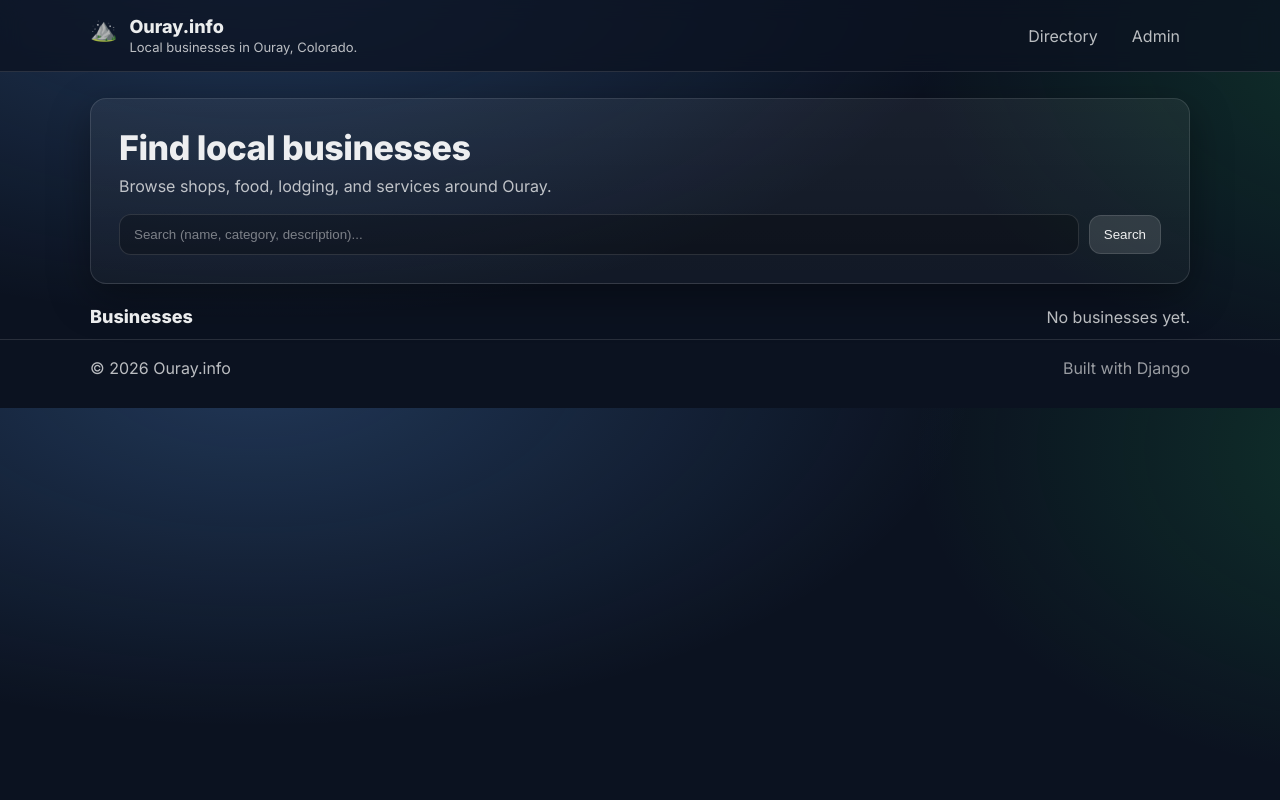
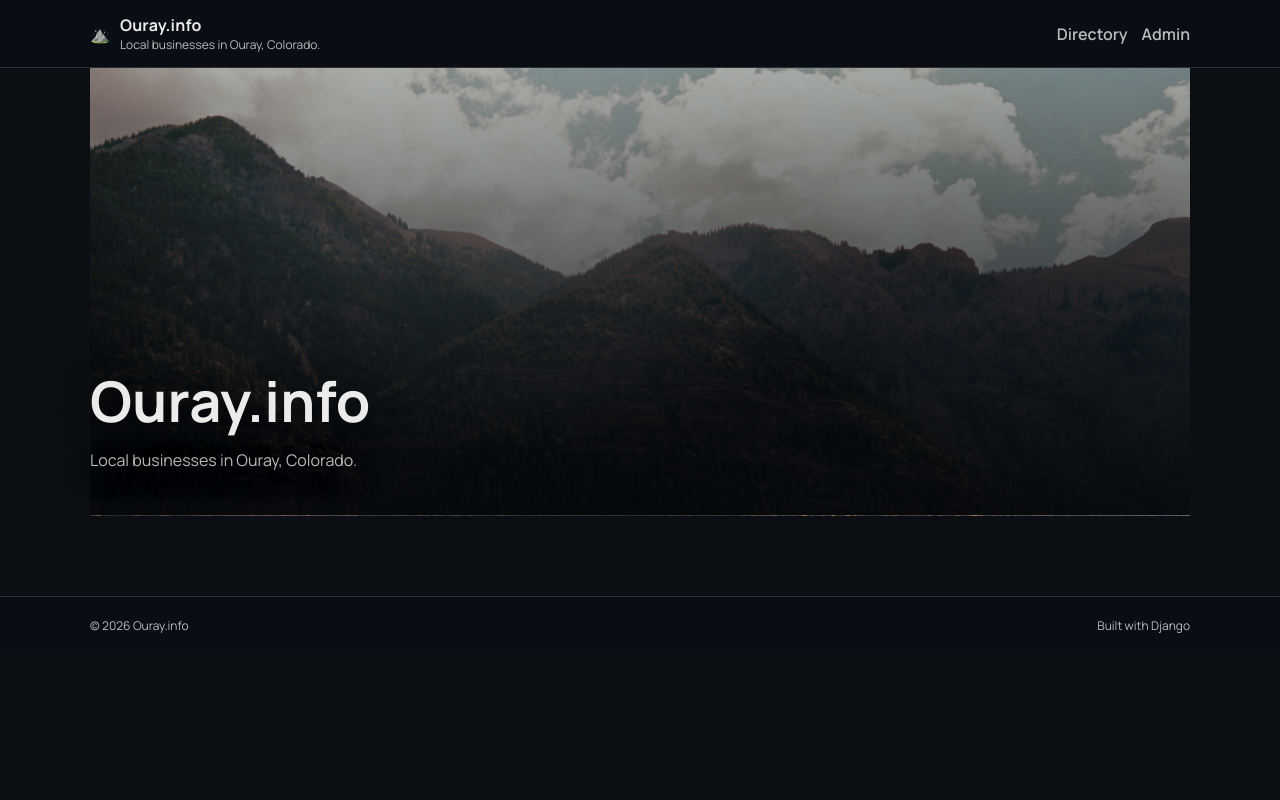
Before and after one commit to cavanpasek/ouray-info, a Django app: page / in a window 1280 px wide. Run offline with Django 5.2, Linux system fonts and the light colour scheme; data that the repository does not hold is empty.

Commit message:
Adding in image in backround

```diff
--- a/directory/static/directory/css/site.css
+++ b/directory/static/directory/css/site.css
@@ -1,205 +1,198 @@
-/* ---- Base ---- */
-:root {
-  --bg: #0b1220;
-  --panel: rgba(255,255,255,0.06);
-  --panel-2: rgba(255,255,255,0.08);
+:root{
+  --bg: #0b0f14;
   --text: rgba(255,255,255,0.92);
   --muted: rgba(255,255,255,0.72);
-  --border: rgba(255,255,255,0.12);
-  --shadow: 0 14px 40px rgba(0,0,0,0.35);
-  --radius: 16px;
+  --card: rgba(20, 26, 34, 0.55);
+  --stroke: rgba(255,255,255,0.14);
+  --shadow: 0 20px 60px rgba(0,0,0,0.45);
 }
 
-* { box-sizing: border-box; }
-body {
-  margin: 0;
-  font-family: Inter, system-ui, -apple-system, "Segoe UI", Roboto, Arial, sans-serif;
-  background: radial-gradient(1200px 600px at 20% -10%, rgba(96,165,250,0.25), transparent 60%),
-              radial-gradient(900px 600px at 110% 10%, rgba(34,197,94,0.18), transparent 55%),
-              var(--bg);
+*{ box-sizing: border-box; }
+html, body{ height: 100%; }
+body{
+  margin:0;
+  font-family: "Manrope", system-ui, -apple-system, Segoe UI, Roboto, Arial, sans-serif;
+  background: var(--bg);
   color: var(--text);
 }
 
-/* ---- Layout helpers ---- */
-.container {
-  width: min(1100px, calc(100% - 48px));
+/* Header can stay simple */
+.site-header{
+  position: sticky;
+  top: 0;
+  z-index: 50;
+  backdrop-filter: blur(10px);
+  -webkit-backdrop-filter: blur(10px);
+  background: rgba(10, 14, 20, 0.45);
+  border-bottom: 1px solid var(--stroke);
+}
+.container{
+  width: min(1100px, calc(100% - 32px));
   margin: 0 auto;
 }
+.header-inner{
+  display:flex;
+  align-items:center;
+  justify-content:space-between;
+  padding: 14px 0;
+}
+.brand{
+  display:flex;
+  gap: 10px;
+  text-decoration:none;
+  color: var(--text);
+  align-items:center;
+}
+.brand-name{ font-weight: 800; letter-spacing: 0.2px; }
+.brand-tagline{ display:block; font-size: 12px; color: var(--muted); }
 
-/* ---- Header ---- */
-.site-header {
-  position: sticky;
-  top: 0;
-  z-index: 10;
-  backdrop-filter: blur(10px);
-  background: rgba(11,18,32,0.75);
-  border-bottom: 1px solid var(--border);
+.nav{ display:flex; gap: 14px; }
+.nav-link{
+  color: var(--muted);
+  text-decoration:none;
+  font-weight: 600;
 }
-.header-inner {
-  display: flex;
-  align-items: center;
-  justify-content: space-between;
-  padding: 16px 0;
+.nav-link:hover{ color: var(--text); }
+
+main.container{ padding: 0; }
+
+/* HERO */
+.hero{
+  position: relative;
+  height: 56vh;
+  min-height: 420px;
+  border-bottom: 1px solid var(--stroke);
+  background:
+    center/cover no-repeat var(--hero-image);
 }
-.brand {
-  display: flex;
-  gap: 12px;
-  text-decoration: none;
-  color: inherit;
+.hero-overlay{
+  position:absolute; inset:0;
+  background:
+    radial-gradient(900px 500px at 30% 20%, rgba(255,255,255,0.12), transparent 60%),
+    linear-gradient(to bottom, rgba(5,8,12,0.25), rgba(5,8,12,0.75) 60%, rgba(5,8,12,0.95));
 }
-.brand-mark { font-size: 22px; }
-.brand-name { font-weight: 800; font-size: 18px; display: block; }
-.brand-tagline { color: var(--muted); font-size: 13px; display: block; margin-top: 2px; }
-.nav { display: flex; gap: 14px; }
-.nav-link {
+.hero-inner{
+  position: relative;
+  height: 100%;
+  display:flex;
+  flex-direction: column;
+  justify-content: flex-end;
+  padding: 56px 0 44px;
+}
+.hero-title{
+  margin: 0;
+  font-size: clamp(34px, 5vw, 56px);
+  font-weight: 800;
+  letter-spacing: 0.2px;
+  text-shadow: 0 10px 30px rgba(0,0,0,0.55);
+}
+.hero-subtitle{
+  margin: 10px 0 0;
+  max-width: 60ch;
   color: var(--muted);
-  text-decoration: none;
-  padding: 8px 10px;
-  border-radius: 10px;
+  font-size: 16px;
+  text-shadow: 0 10px 30px rgba(0,0,0,0.55);
 }
-.nav-link:hover { background: var(--panel); color: var(--text); }
 
-/* ---- Hero ---- */
-.hero {
-  margin-top: 26px;
-  padding: 28px;
-  border: 1px solid var(--border);
-  border-radius: var(--radius);
-  background: linear-gradient(180deg, var(--panel), rgba(255,255,255,0.03));
-  box-shadow: var(--shadow);
+/* Overlap section */
+.content-shell{
+  width: min(1100px, calc(100% - 32px));
+  margin: -64px auto 64px; /* overlaps the hero */
+  padding-bottom: 40px;
 }
-.hero-title { margin: 0 0 8px; font-size: 34px; letter-spacing: -0.5px; }
-.hero-subtitle { margin: 0 0 18px; color: var(--muted); }
 
-/* ---- Search ---- */
-.search {
-  display: flex;
-  gap: 10px;
-  align-items: center;
-}
-.search-input {
-  flex: 1;
-  padding: 12px 14px;
-  border-radius: 12px;
-  border: 1px solid var(--border);
-  background: rgba(0,0,0,0.25);
-  color: var(--text);
-  outline: none;
-}
-.search-input::placeholder { color: rgba(255,255,255,0.45); }
-
-/* ---- Buttons ---- */
-.btn {
-  padding: 11px 14px;
-  border-radius: 12px;
-  border: 1px solid var(--border);
-  background: rgba(255,255,255,0.12);
-  color: var(--text);
-  text-decoration: none;
-  display: inline-flex;
-  align-items: center;
-  justify-content: center;
-  cursor: pointer;
-  transition: transform 0.12s ease, background 0.12s ease;
-}
-.btn:hover { background: rgba(255,255,255,0.18); transform: translateY(-1px); }
-.btn-ghost { background: transparent; }
-.btn-ghost:hover { background: rgba(255,255,255,0.10); }
-
-/* ---- Section head ---- */
-.section-head {
-  display: flex;
+.section-head{
+  display:flex;
   align-items: baseline;
   justify-content: space-between;
-  margin: 22px 0 12px;
+  gap: 12px;
+  margin: 0 0 16px;
 }
-.section-title { margin: 0; font-size: 18px; }
-.section-meta { margin: 0; color: var(--muted); }
+.section-title{ margin: 0; font-size: 18px; letter-spacing: 0.2px; }
+.section-meta{ margin: 0; color: var(--muted); font-size: 13px; }
 
-/* ---- Card grid ---- */
-.grid {
-  display: grid;
-  grid-template-columns: repeat(auto-fill, minmax(270px, 1fr));
+/* Cards grid */
+.grid{
+  display:grid;
+  grid-template-columns: repeat(3, minmax(0, 1fr));
   gap: 16px;
-  margin-bottom: 28px;
+}
+@media (max-width: 980px){
+  .grid{ grid-template-columns: repeat(2, minmax(0, 1fr)); }
+}
+@media (max-width: 640px){
+  .grid{ grid-template-columns: 1fr; }
 }
 
-.card {
-  border: 1px solid var(--border);
-  border-radius: var(--radius);
-  background: linear-gradient(180deg, var(--panel-2), rgba(255,255,255,0.03));
-  padding: 16px;
-  box-shadow: 0 10px 24px rgba(0,0,0,0.25);
-  transition: transform 0.14s ease, box-shadow 0.14s ease;
+/* Glass cards */
+.card{
+  background: var(--card);
+  border: 1px solid var(--stroke);
+  border-radius: 18px;
+  padding: 16px 16px 14px;
+  box-shadow: var(--shadow);
+  backdrop-filter: blur(14px);
+  -webkit-backdrop-filter: blur(14px);
 }
-.card:hover {
-  transform: translateY(-3px);
-  box-shadow: 0 18px 40px rgba(0,0,0,0.35);
+.card-title{
+  margin: 0;
+  font-size: 16px;
+  font-weight: 800;
 }
-
-.card-top {
-  display: flex;
-  align-items: flex-start;
-  justify-content: space-between;
-  gap: 10px;
+.card-title a{
+  color: var(--text);
+  text-decoration:none;
 }
-.card-title {
-  margin: 0;
-  font-size: 18px;
-  line-height: 1.2;
-}
-.card-title a { color: var(--text); text-decoration: none; }
-.card-title a:hover { text-decoration: underline; }
-
-.pill {
-  font-size: 12px;
-  padding: 6px 10px;
-  border-radius: 999px;
-  border: 1px solid var(--border);
-  background: rgba(255,255,255,0.08);
+.card-title a:hover{ text-decoration: underline; }
+.card-desc{
+  margin: 10px 0 0;
   color: var(--muted);
-  white-space: nowrap;
-}
-
-.card-desc { color: var(--muted); margin: 10px 0 12px; }
-.card-desc--muted { opacity: 0.7; }
-
-.card-meta {
-  display: grid;
-  gap: 8px;
-  margin-top: 8px;
-}
-.meta-row {
-  display: grid;
-  grid-template-columns: 80px 1fr;
-  gap: 10px;
+  line-height: 1.45;
   font-size: 13px;
 }
-.meta-label { color: rgba(255,255,255,0.55); }
-.meta-value { color: rgba(255,255,255,0.85); }
-
-.card-actions {
-  display: flex;
+.card-actions{
+  display:flex;
   gap: 10px;
   margin-top: 14px;
 }
+.pill{
+  display:inline-flex;
+  align-items:center;
+  padding: 6px 10px;
+  border-radius: 999px;
+  border: 1px solid var(--stroke);
+  background: rgba(255,255,255,0.08);
+  color: var(--text);
+  font-size: 12px;
+  font-weight: 700;
+}
 
-/* ---- Footer ---- */
-.site-footer {
-  border-top: 1px solid var(--border);
-  padding: 18px 0 30px;
+.btn{
+  display:inline-flex;
+  align-items:center;
+  justify-content:center;
+  padding: 10px 12px;
+  border-radius: 12px;
+  border: 1px solid var(--stroke);
+  background: rgba(255,255,255,0.10);
+  color: var(--text);
+  text-decoration:none;
+  font-weight: 700;
+  font-size: 13px;
+}
+.btn:hover{ background: rgba(255,255,255,0.16); }
+.btn-ghost{
+  background: transparent;
+}
+
+.site-footer{
+  border-top: 1px solid var(--stroke);
+  background: rgba(10, 14, 20, 0.7);
+}
+.footer-inner{
+  display:flex;
+  justify-content: space-between;
+  padding: 20px 0;
   color: var(--muted);
+  font-size: 12px;
 }
-.footer-inner {
-  display: flex;
-  justify-content: space-between;
-  gap: 12px;
-}
-.footer-muted { opacity: 0.8; }
-
-/* ---- Mobile ---- */
-@media (max-width: 560px) {
-  .header-inner { flex-direction: column; align-items: flex-start; gap: 12px; }
-  .search { flex-direction: column; align-items: stretch; }
-  .hero-title { font-size: 28px; }
-}
--- a/directory/templates/base.html
+++ b/directory/templates/base.html
@@ -1,3 +1,6 @@
+{% load static %}
+<!doctype html>
+<html lang="en">
 {% load static %}
 <!doctype html>
 <html lang="en">
@@ -6,10 +9,13 @@
   <meta name="viewport" content="width=device-width,initial-scale=1" />
   <title>{% block title %}Ouray.info{% endblock %}</title>
 
-  <link rel="stylesheet" href="{% static 'directory/css/site.css' %}">
+  <!-- Clean, modern font -->
   <link rel="preconnect" href="https://fonts.googleapis.com">
   <link rel="preconnect" href="https://fonts.gstatic.com" crossorigin>
-  <link href="https://fonts.googleapis.com/css2?family=Inter:wght@300;400;600;800&display=swap" rel="stylesheet">
+  <link href="https://fonts.googleapis.com/css2?family=Manrope:wght@400;600;700&display=swap" rel="stylesheet">
+
+  <!-- Your site css -->
+  <link rel="stylesheet" href="{% static 'directory/css/site.css' %}">
   {% block extra_head %}{% endblock %}
 </head>
 <body>
--- a/directory/templates/home.html
+++ b/directory/templates/home.html
@@ -1,19 +1,20 @@
 {% extends "base.html" %}
+{% load static %}
 {% block title %}Ouray.info — Directory{% endblock %}
 
 {% block content %}
-  <section class="hero">
-    <h1 class="hero-title">Find local businesses</h1>
-    <p class="hero-subtitle">Browse shops, food, lodging, and services around Ouray.</p>
 
-    <!-- Search UI (we'll wire it up later) -->
-    <form class="search" method="get" action="">
-      <input class="search-input" type="search" name="q" placeholder="Search (name, category, description)..." value="{{ request.GET.q }}">
-      <button class="btn" type="submit">Search</button>
-    </form>
-  </section>
+<section class="hero" style="--hero-image: url('{% static 'directory/img/ouray-hero.jpg' %}');">
+  <div class="hero-overlay"></div>
 
-  <section class="section-head">
+  <div class="hero-inner">
+    <h1 class="hero-title">Ouray.info</h1>
+    <p class="hero-subtitle">Local businesses in Ouray, Colorado.</p>
+  </div>
+</section>
+
+<section class="content-shell">
+  <div class="section-head">
     <h2 class="section-title">Businesses</h2>
     <p class="section-meta">
       {% if businesses %}
@@ -22,7 +23,7 @@
         No businesses yet.
       {% endif %}
     </p>
-  </section>
+  </div>
 
   {% if businesses %}
     <div class="grid">
@@ -32,7 +33,6 @@
             <h3 class="card-title">
               <a href="{% url 'business_detail' b.slug %}">{{ b.name }}</a>
             </h3>
-
             {% if b.category %}
               <span class="pill">{{ b.category }}</span>
             {% endif %}
@@ -44,25 +44,8 @@
             <p class="card-desc card-desc--muted">No description yet.</p>
           {% endif %}
 
-          <div class="card-meta">
-            {% if b.address %}
-              <div class="meta-row">
-                <span class="meta-label">Address</span>
-                <span class="meta-value">{{ b.address }}</span>
-              </div>
-            {% endif %}
-
-            {% if b.phone %}
-              <div class="meta-row">
-                <span class="meta-label">Phone</span>
-                <span class="meta-value">{{ b.phone }}</span>
-              </div>
-            {% endif %}
-          </div>
-
           <div class="card-actions">
             <a class="btn btn-ghost" href="{% url 'business_detail' b.slug %}">Details</a>
-
             {% if b.website %}
               <a class="btn" href="{{ b.website }}" target="_blank" rel="noopener">Website</a>
             {% endif %}
@@ -71,4 +54,6 @@
       {% endfor %}
     </div>
   {% endif %}
+</section>
+
 {% endblock %}
```
Also changed, not shown: directory/static/directory/img/ouray-hero.jpg (added).
